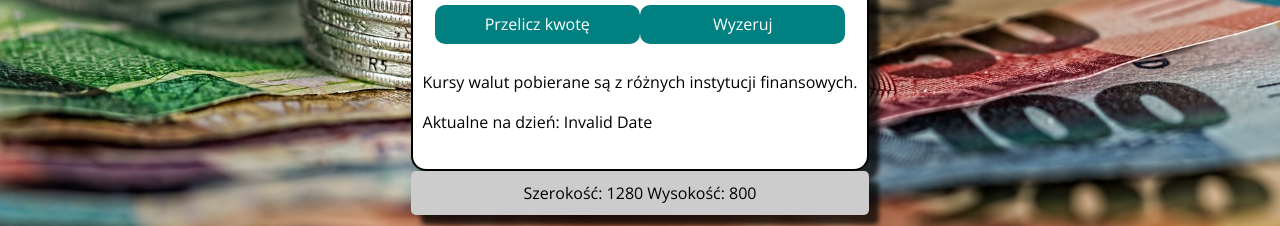
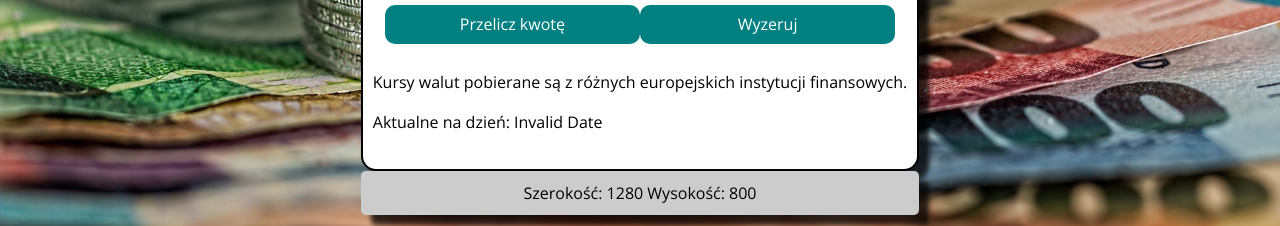
Before and after one commit to tomecky1/currency-converter-react, a React (Create React App) app: page / in a window 1280 px wide. Shown: the part 508-734 px from the top of the page. Built offline with nearby package versions, Linux system fonts and the light colour scheme; no server answers.

Commit message:
update README

```diff
--- a/src/Form/index.js
+++ b/src/Form/index.js
@@ -100,7 +100,10 @@ function Form() {
             </Button>
           </Fieldset>
           <>
-            <p>Kursy walut pobierane są z różnych instytucji finansowych.</p>
+            <p>
+              Kursy walut pobierane są z różnych europejskich instytucji
+              finansowych.
+            </p>
             <p>Aktualne na dzień: {getExchangeDate(ratesData)}</p>
           </>
           <Result result={result} />
```
Also changed, not shown: 1 other file (tests, documents, lock files or other folders).
